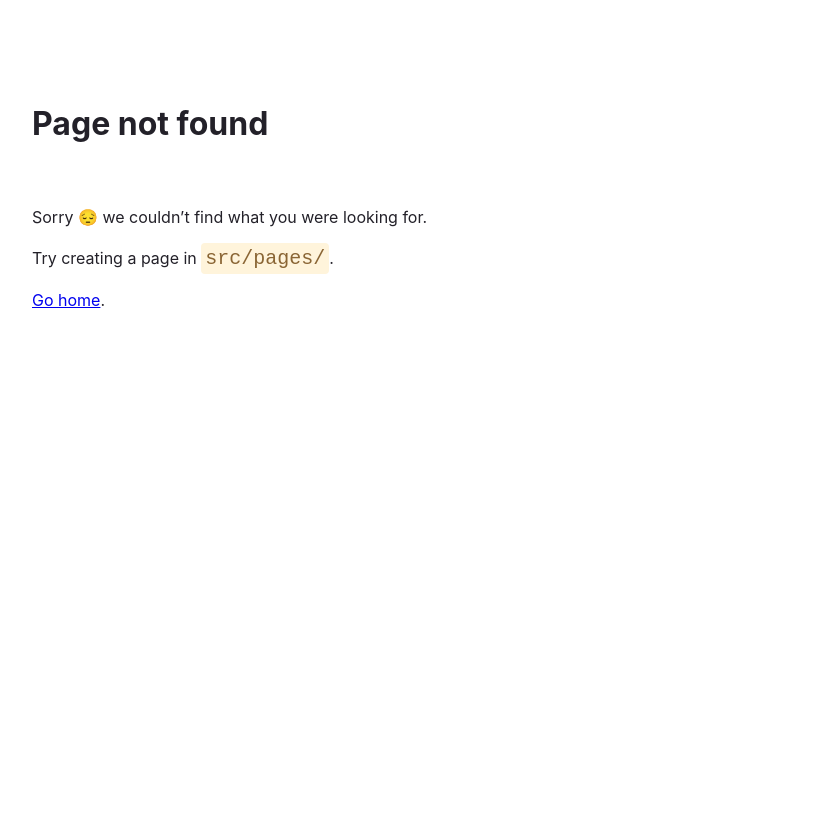
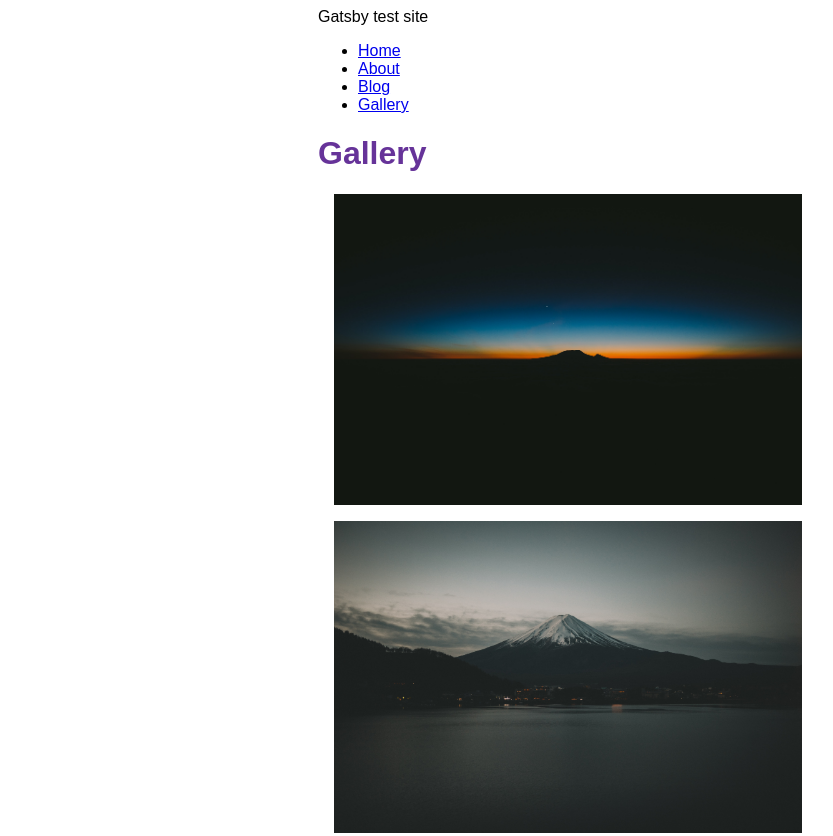
Before and after one commit to LubosZavarsky/gatsby-test, a Gatsby site: page /gallery in a window 1280 px wide. Before the commit this address had no page. Shown: the top 836 px of the page, without its empty margins (72-905 px from the left). Before the commit the page ends 800 px from the top, so only its background shows below. Built offline with nearby package versions, Linux system fonts and the light colour scheme; Gatsby itself is replaced by a stand-in of ours.

Commit message:
added gallery

```diff
--- a/gatsby-config.js
+++ b/gatsby-config.js
@@ -13,6 +13,13 @@ module.exports = {
         path: `${__dirname}/blog`,
       },
     },
+    {
+      resolve: `gatsby-source-filesystem`,
+      options: {
+        name: `gallery`,
+        path: `${__dirname}/src/images/gallery`,
+      },
+    },
     'gatsby-plugin-mdx',
     'gatsby-transformer-sharp',
   ],
--- a/src/components/layout.js
+++ b/src/components/layout.js
@@ -38,6 +38,11 @@ const Layout = ({ pageTitle, children }) => {
               Blog
             </Link>
           </li>
+          <li className={styles.navLinkItem}>
+            <Link to="/gallery" className={styles.navLinkText}>
+              Gallery
+            </Link>
+          </li>
         </ul>
       </nav>
       <main>
--- /dev/null
+++ b/src/pages/gallery.js
@@ -0,0 +1,34 @@
+import React from 'react';
+import { graphql } from 'gatsby';
+import { GatsbyImage } from 'gatsby-plugin-image';
+import Layout from '../components/layout';
+
+const gallery = ({ data }) => {
+  const images = data.allFile.edges.map(({ node }) => node.childImageSharp);
+  return (
+    <Layout pageTitle="Gallery">
+      {images.map((img) => (
+        <div key={img.id} style={{ margin: '1rem' }}>
+          <GatsbyImage image={img.gatsbyImageData} alt=""></GatsbyImage>
+        </div>
+      ))}
+    </Layout>
+  );
+};
+
+export const query = graphql`
+  query {
+    allFile(filter: { sourceInstanceName: { eq: "gallery" } }) {
+      edges {
+        node {
+          childImageSharp {
+            id
+            gatsbyImageData
+          }
+        }
+      }
+    }
+  }
+`;
+
+export default gallery;
```
Also changed, not shown: src/images/gallery/image1.jpg (added), src/images/gallery/image2.jpg (added), 3 other files.
